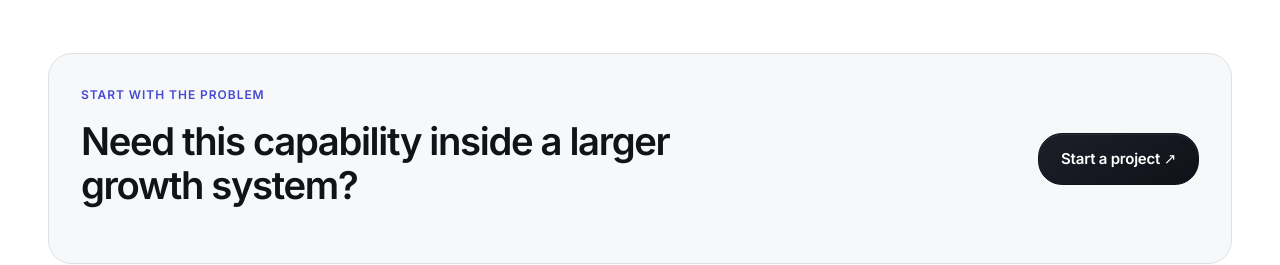
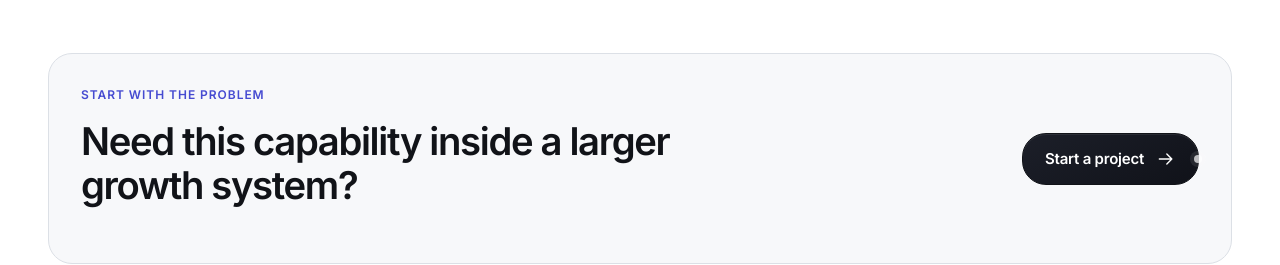
Before and after one commit to waeldaas192/wd-marketing, a Next.js app: page /services/web-conversion in a window 1280 px wide. Shown: the part 2020-2285 px from the top of the page. Built offline with nearby package versions, Linux system fonts and the light colour scheme.

Commit message:
ui: remove unicode arrow from service CTA

```diff
--- a/src/components/ui/ServicePage.tsx
+++ b/src/components/ui/ServicePage.tsx
@@ -1,5 +1,6 @@
 import Link from "next/link";
 import { PageHero } from "@/components/ui/PageHero";
+import { ArrowIcon } from "@/components/ui/Icons";
 
 export type ServicePageData = {
   eyebrow: string;
@@ -33,7 +34,7 @@ export function ServicePage({ data }: { data: ServicePageData }) {
           <div className="service-process">{data.process.map((item, index) => <div key={item.title}><span>0{index + 1}</span><h3>{item.title}</h3><p>{item.copy}</p></div>)}</div>
         </div>
       </section>
-      <section className="section"><div className="container"><div className="inline-cta"><div><p className="eyebrow">Start with the problem</p><h2>Need this capability inside a larger growth system?</h2></div><Link href="/contact" className="button button-primary">Start a project ↗</Link></div></div></section>
+      <section className="section"><div className="container"><div className="inline-cta"><div><p className="eyebrow">Start with the problem</p><h2>Need this capability inside a larger growth system?</h2></div><Link href="/contact" className="button button-primary liquid-cta">Start a project <ArrowIcon/></Link></div></div></section>
     </>
   );
 }
```
